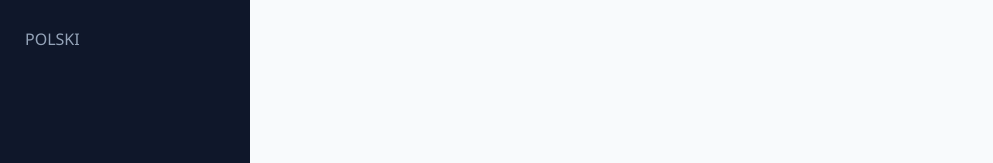
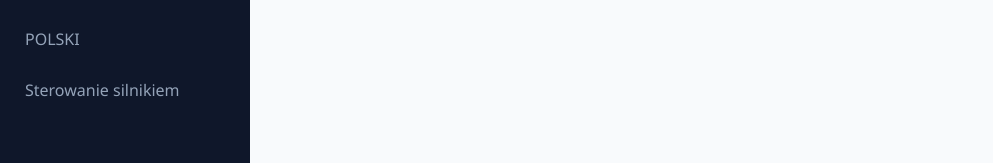
Before and after one commit to merelek/merelekpl, a plain HTML site: page index.html in a window 1280 px wide. Shown: the part 277-440 px from the top of the page, without its empty margins (0-993 px from the left). Drawn offline with Linux system fonts and the light colour scheme.

Commit message:
Update index.html

```diff
--- a/index.html
+++ b/index.html
@@ -98,6 +98,7 @@
             <a href="zgadnij_kto_to.html">ZGADNIJ KTO TO!</a>
             <a href="matematyka.html">📝 MATMA</a>
             <a href="polski.html">POLSKI</a>
+            <a href="silnik.html">Sterowanie silnikiem</a>
         </nav>
     </aside>
 
```
